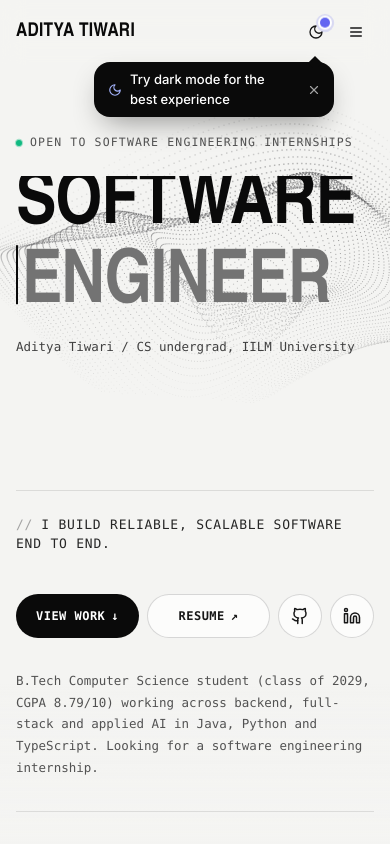
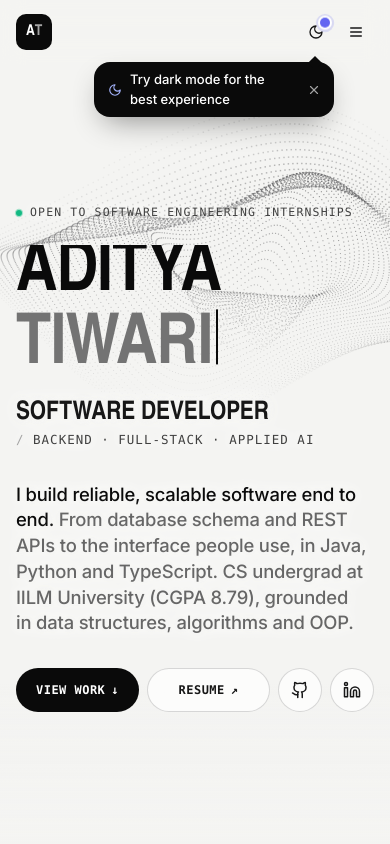
Before and after one commit to adityatiwari9t8/portfolio-website, a React (Vite) app: page / in a window 390 px wide. Shown: the top 844 px of the page. Built offline with nearby package versions, Linux system fonts and the light colour scheme.

Commit message:
Refine hero layout, navbar responsive monogram, and background section styling

```diff
--- a/src/components/Hero.tsx
+++ b/src/components/Hero.tsx
@@ -20,7 +20,7 @@ const outline = 'border border-black/15 bg-white/70 text-neutral-900 dark:border
  * so it stays right however many projects the site grows to.
  */
 const Hero: React.FC = () => {
-  const [first, second] = HERO.title;
+  const [first, ...rest] = SITE.name.split(' ');
 
   return (
     <section id="home" className="relative -mt-24 flex min-h-[100svh] flex-col pt-24">
@@ -32,44 +32,44 @@ const Hero: React.FC = () => {
         <div className="absolute inset-x-0 bottom-0 h-40 bg-gradient-to-t from-[#f4f4f2] to-transparent dark:from-[#0b0b0c]" />
       </div>
 
-      <div className="relative flex flex-1 flex-col justify-between px-1 pb-8 pt-8 sm:px-2 sm:pt-14">
-        <div>
-          <p style={delay(0)} className="rise inline-flex items-center gap-2 font-mono text-[11.5px] font-medium uppercase tracking-[0.1em] text-neutral-600 dark:text-neutral-400">
+      <div className="relative flex flex-1 flex-col justify-center px-1 pb-12 pt-6 sm:px-2 sm:pb-16 sm:pt-10">
+        <p style={delay(0)} className="halo rise inline-flex items-center gap-2 font-mono text-[11.5px] font-medium uppercase tracking-[0.1em] text-neutral-700 dark:text-neutral-300">
           <span className="pulse-dot h-1.5 w-1.5 rounded-full bg-emerald-500" />
           {SITE.status}
         </p>
 
-          <div className="mt-6 inline-block max-w-full">
-            <h1 className="font-display text-[clamp(4.1rem,19vw,13.5rem)] font-bold uppercase leading-[0.86] tracking-[-0.015em] text-neutral-950 dark:text-white">
-              <span className="sr-only">{SITE.name}, </span>
-              <span className="block overflow-hidden pb-[0.04em]">
-                <span style={delay(80)} className="line-up block">
+        <h1 id="hero-name" className="mt-6 font-display text-[clamp(4.25rem,18vw,10.5rem)] font-bold uppercase leading-[0.86] tracking-[-0.015em] text-neutral-950 sm:text-[clamp(4.25rem,11.5vw,10.5rem)] dark:text-white">
+          <span className="inline-block overflow-hidden pb-[0.04em] align-bottom">
+            <span style={delay(80)} className="line-up inline-block">
               {first}
             </span>
-              </span>
-              <span className="block overflow-hidden pb-[0.04em]">
-                <span style={delay(200)} className="line-up block text-neutral-500">
-                  <span aria-hidden className="caret mr-[0.05em] inline-block h-[0.8em] w-[0.03em] min-w-[2px] translate-y-[0.03em] bg-neutral-950 dark:bg-white" />
-                  {second}
+          </span>{' '}
+          <span className="inline-block overflow-hidden pb-[0.04em] align-bottom">
+            <span style={delay(180)} className="line-up inline-block text-neutral-500">
+              {rest.join(' ')}
+              <span aria-hidden className="caret ml-[0.05em] inline-block h-[0.78em] w-[0.03em] min-w-[2px] translate-y-[0.02em] bg-neutral-950 dark:bg-white" />
             </span>
           </span>
         </h1>
-            <p style={delay(420)} className="rise mt-4 font-mono text-[12.5px] text-neutral-700 sm:text-right dark:text-neutral-300">
-              {HERO.byline}
-            </p>
-          </div>
-        </div>
 
-        <div style={delay(520)} className="rise mt-14">
-          <div className="border-t border-black/10 dark:border-white/10" />
-          <p className="mt-6 font-mono text-[13px] font-medium uppercase tracking-[0.06em] text-neutral-800 dark:text-neutral-200">
-            <span className="mr-2 text-neutral-400 dark:text-neutral-500">//</span>
-            {HERO.motto}
+        <p style={delay(320)} className="halo rise mt-5 flex flex-wrap items-baseline gap-x-3 gap-y-1">
+          <span className="font-display text-[1.6rem] font-bold uppercase leading-none tracking-[-0.005em] text-neutral-900 sm:text-[2rem] dark:text-neutral-100">
+            {HERO.role}
+          </span>
+          <span className="font-mono text-[12.5px] uppercase tracking-[0.08em] text-neutral-700 dark:text-neutral-300">
+            <span className="text-neutral-400 dark:text-neutral-500">/ </span>
+            {HERO.focus}
+          </span>
         </p>
 
-          <div className="mt-10 grid items-end gap-8 md:grid-cols-2">
+        {/* the description, directly under the name */}
+        <p style={delay(440)} className="halo rise mt-8 max-w-2xl text-balance text-[1.15rem] font-medium leading-[1.4] tracking-[-0.01em] text-neutral-950 sm:mt-10 sm:text-[1.4rem] dark:text-white">
+          {HERO.motto} <span className="text-[#666] dark:text-neutral-400">{HERO.body}</span>
+        </p>
+
+        <div style={delay(540)} className="rise mt-8 sm:mt-10">
           {/* phones: proper tap targets in one row */}
-            <div className="grid grid-cols-[1fr_1fr_auto_auto] gap-2 sm:hidden">
+          <div className="grid max-w-md grid-cols-[1fr_1fr_auto_auto] gap-2 sm:hidden">
             <button onClick={() => scrollToSection('work')} className={`${tap} bg-neutral-950 text-white dark:bg-white dark:text-neutral-950`}>
               View work <span aria-hidden>↓</span>
             </button>
@@ -85,7 +85,7 @@ const Hero: React.FC = () => {
           </div>
 
           {/* larger screens: quiet mono links */}
-            <ul className="hidden flex-wrap items-center gap-x-6 gap-y-3 sm:flex">
+          <ul className="halo hidden flex-wrap items-center gap-x-6 gap-y-3 sm:flex">
             <li>
               <button onClick={() => scrollToSection('work')} className={link}>
                 Explore my work
@@ -108,9 +108,6 @@ const Hero: React.FC = () => {
               </a>
             </li>
           </ul>
-            <p className="max-w-md font-mono text-[12.5px] leading-[1.75] text-neutral-600 md:justify-self-end dark:text-neutral-400">{HERO.body}</p>
-          </div>
-          <div className="mt-8 border-t border-black/10 dark:border-white/10" />
         </div>
       </div>
     </section>
--- a/src/components/Navbar.tsx
+++ b/src/components/Navbar.tsx
@@ -84,6 +84,19 @@ const Navbar: React.FC<NavbarProps> = ({ onOpenContact }) => {
   const [open, setOpen] = useState(false);
   const [active, setActive] = useState('home');
   const [scrolled, setScrolled] = useState(false);
+  // On phones the big name in the hero already says who this is, so the bar shows a monogram until it scrolls away.
+  const [heroName, setHeroName] = useState(true);
+
+  useEffect(() => {
+    const el = document.getElementById('hero-name');
+    if (!el) {
+      setHeroName(false);
+      return;
+    }
+    const io = new IntersectionObserver(([e]) => setHeroName(e.isIntersecting), { rootMargin: '-64px 0px 0px 0px' });
+    io.observe(el);
+    return () => io.disconnect();
+  }, []);
 
   useEffect(() => {
     const onScroll = () => setScrolled(window.scrollY > 24);
@@ -104,6 +117,9 @@ const Navbar: React.FC<NavbarProps> = ({ onOpenContact }) => {
     });
     return () => io.disconnect();
   }, []);
+
+  const compact = heroName && !open;
+  const initials = SITE.name.split(' ').map((w) => w[0]);
 
   const goTo = (id: string) => {
     setOpen(false);
@@ -131,7 +147,11 @@ const Navbar: React.FC<NavbarProps> = ({ onOpenContact }) => {
           aria-label={`${SITE.name}, back to top`}
           className="whitespace-nowrap font-display text-[19px] font-bold uppercase tracking-[0.01em] text-neutral-950 dark:text-white"
         >
-          {SITE.name}
+          <span aria-hidden className={`${compact ? 'fade-up flex md:hidden' : 'hidden'} h-9 w-9 items-center justify-center rounded-[10px] bg-neutral-950 text-[15px] tracking-[-0.02em] text-white dark:bg-white dark:text-neutral-950`}>
+            {initials[0]}
+            <span className="text-neutral-400 dark:text-neutral-500">{initials[1]}</span>
+          </span>
+          <span className={compact ? 'fade-up max-md:hidden' : 'fade-up'}>{SITE.name}</span>
         </button>
 
         <ul className="hidden items-center gap-7 lg:flex">
--- a/src/data/content.ts
+++ b/src/data/content.ts
@@ -1,15 +1,17 @@
 /** Copy for the non-project sections. Edit freely: every list below can grow, and the layout adapts. */
 
 export const HERO = {
-  /** The two giant lines. The second is drawn in grey with a blinking caret. Keep each word short. */
-  title: ['Software', 'Engineer'] as const,
-  /** Small line under the title, right-aligned on wide screens. */
-  byline: 'Aditya Tiwari / CS undergrad, IILM University',
+  /** Under the giant name: what I am, then my focus in small mono text. (The name itself comes from SITE.) */
+  role: 'Software developer',
+  focus: 'Backend · Full-stack · Applied AI',
   /** The "// ..." line: how I work, in one sentence. */
   motto: 'I build reliable, scalable software end to end.',
-  /** Two sentences at most. About me, never about a specific project, so it stays true as projects change. */
+  /**
+   * Shown in grey right after the line above. Each sentence adds something the role line does not: who I am,
+   * my foundation, what I'm after. About me, never about a specific project, so it stays true as projects change.
+   */
   body:
-    'B.Tech Computer Science student (class of 2029, CGPA 8.79/10) working across backend, full-stack and applied AI in Java, Python and TypeScript. Looking for a software engineering internship.'
+    'From database schema and REST APIs to the interface people use, in Java, Python and TypeScript. CS undergrad at IILM University (CGPA 8.79), grounded in data structures, algorithms and OOP.'
 };
 
 export const STORY = {
--- a/src/index.css
+++ b/src/index.css
@@ -258,3 +258,7 @@ body {
 @media (prefers-reduced-motion: reduce) {
   .line-up, .caret, .fade-in { animation: none; }
 }
+
+/* Soft halo in the page colour behind small hero text, so the dotted wave never runs through the letters */
+.halo { text-shadow: 0 0 6px #f4f4f2, 0 0 14px #f4f4f2, 0 0 22px #f4f4f2; }
+.dark .halo { text-shadow: 0 0 6px #0b0b0c, 0 0 14px #0b0b0c, 0 0 22px #0b0b0c; }
```
Also changed, not shown: src/components/Background.tsx (+87 -112 lines), 1 other file (tests, documents, lock files or other folders). Lines whose indentation alone changed are shown as unchanged.
